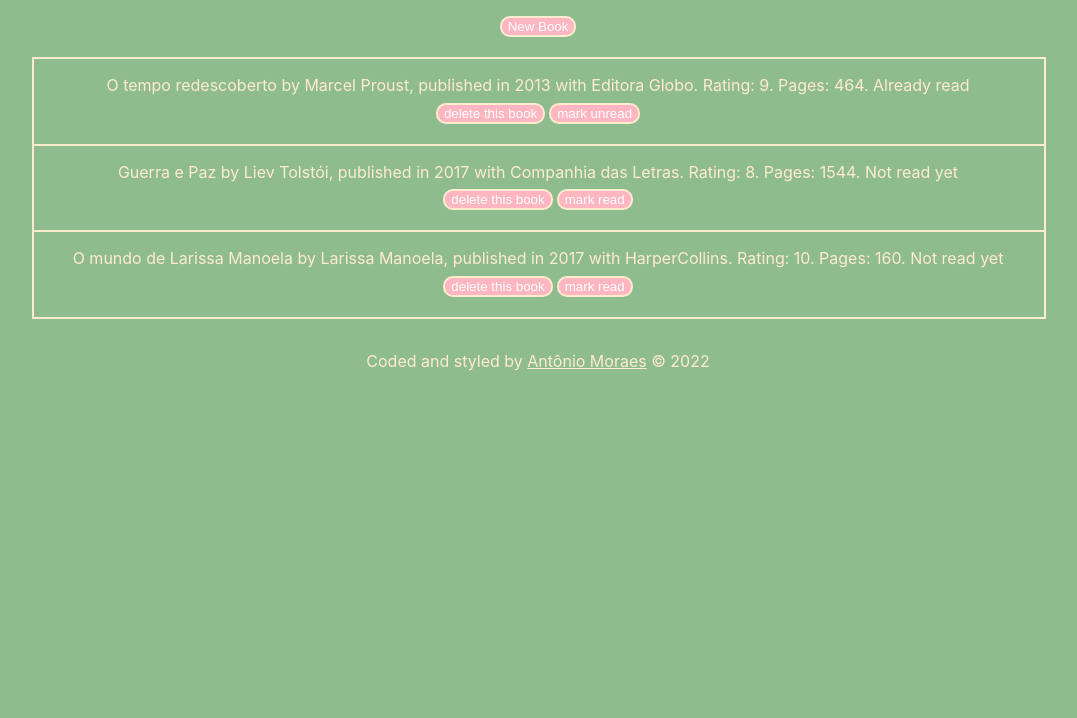
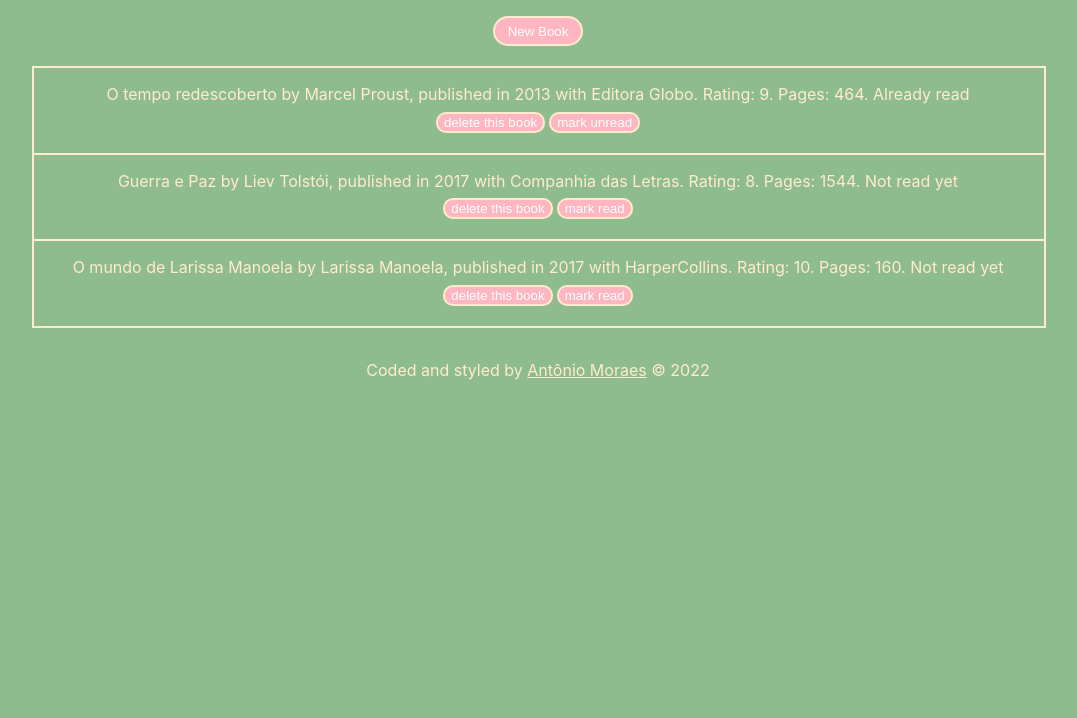
Before and after one commit to 28r/odin-library, a plain HTML site: page index.html in a window 1280 px wide. Shown: the part 82-800 px from the top of the page, without its empty margins (102-1179 px from the left). Drawn offline with Linux system fonts and the light colour scheme.

Commit message:
Improvements

```diff
--- a/styles.css
+++ b/styles.css
@@ -46,3 +46,9 @@ button {
     background-color: lightpink;
     border-radius: 10px;
 }
+
+#expandbutton {
+    width: 90px;
+    height: 30px;
+    border-radius: 20px;
+}
```
